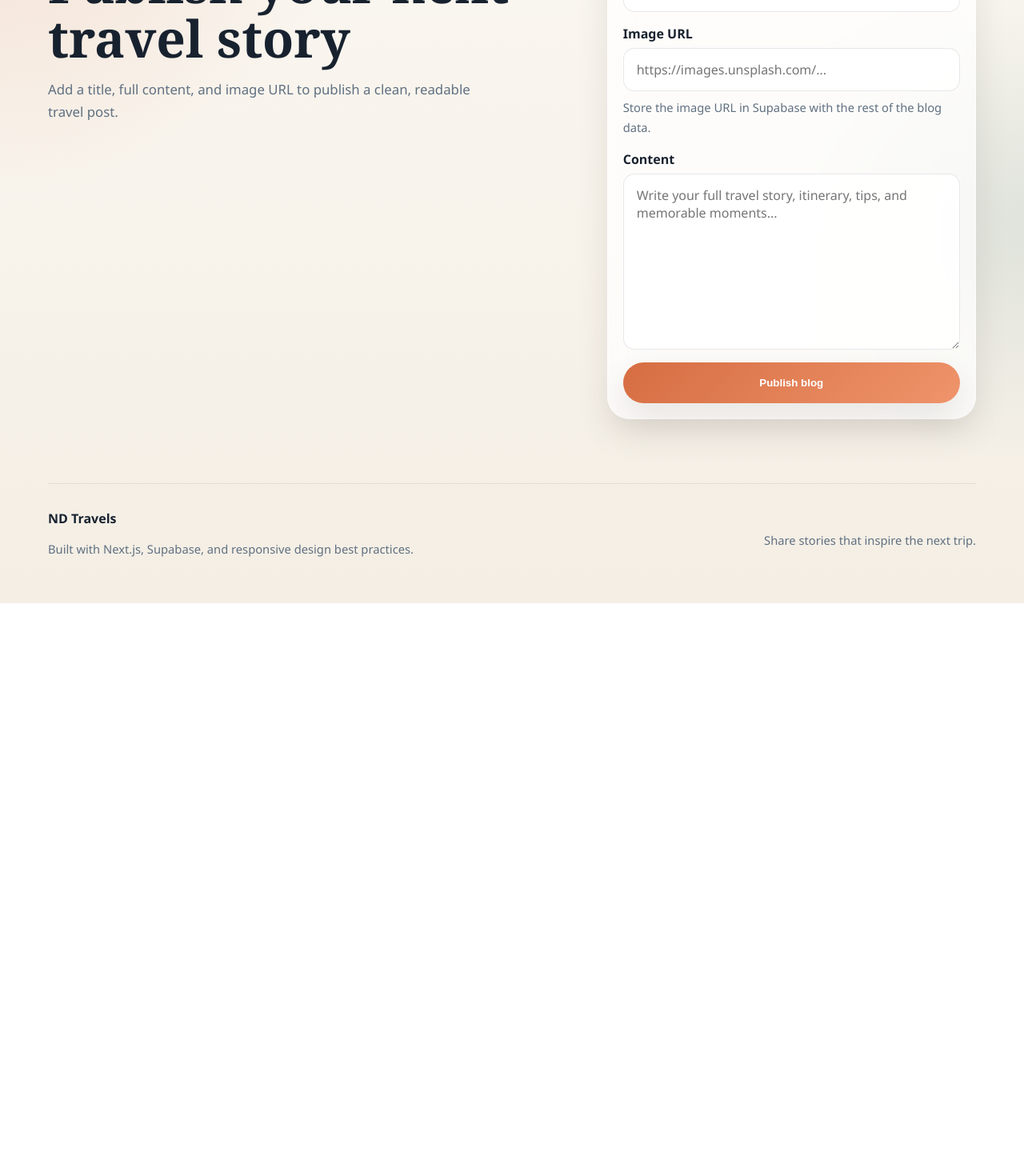
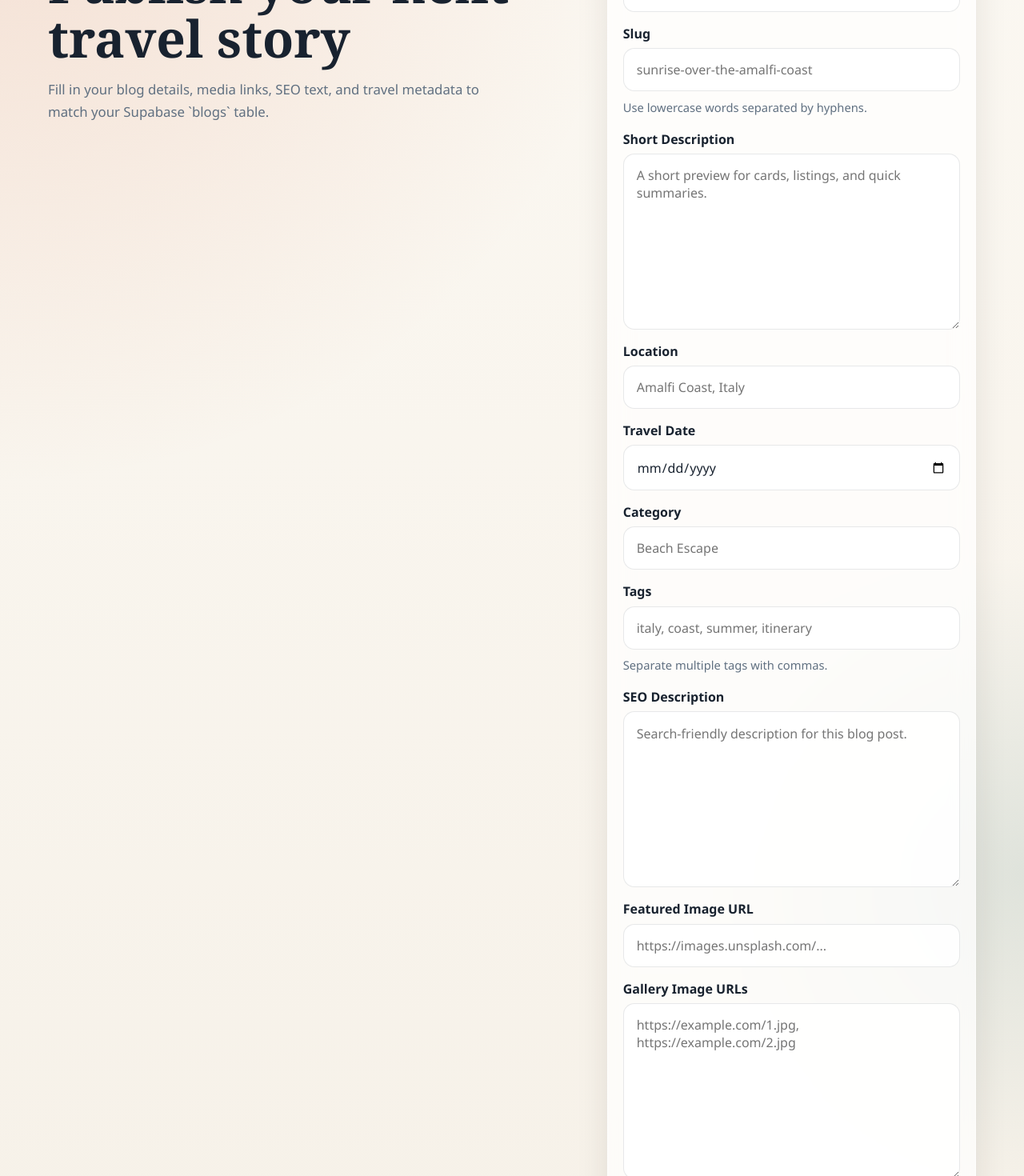
Before and after one commit to navneet2193/ndtravels, a Next.js app: page /create in a window 1280 px wide. Shown: the part 200-1670 px from the top of the page at 80% size. Before the commit the page ends 954 px from the top, so only its background shows below. Built offline with nearby package versions, Linux system fonts and the light colour scheme.

Commit message:
update the blog  create sturcture

```diff
--- a/app/create/actions.ts
+++ b/app/create/actions.ts
@@ -8,8 +8,19 @@ export type CreateBlogState = {
   error: string;
 };
 
-function buildExcerpt(content: string) {
-  return content.replace(/\s+/g, " ").trim().slice(0, 160);
+function slugify(value: string) {
+  return value
+    .toLowerCase()
+    .trim()
+    .replace(/[^a-z0-9]+/g, "-")
+    .replace(/^-+|-+$/g, "");
+}
+
+function parseListField(value: string) {
+  return value
+    .split(",")
+    .map((item) => item.trim())
+    .filter(Boolean);
 }
 
 export async function createBlogAction(
@@ -17,12 +28,26 @@ export async function createBlogAction(
   formData: FormData
 ): Promise<CreateBlogState> {
   const title = String(formData.get("title") || "").trim();
+  const slugInput = String(formData.get("slug") || "").trim();
+  const description = String(formData.get("description") || "").trim();
   const content = String(formData.get("content") || "").trim();
-  const imageUrl = String(formData.get("imageUrl") || "").trim();
+  const location = String(formData.get("location") || "").trim();
+  const travelDate = String(formData.get("date") || "").trim();
+  const category = String(formData.get("category") || "").trim();
+  const tagsInput = String(formData.get("tags") || "").trim();
+  const seoDescription = String(formData.get("seoDescription") || "").trim();
+  const featuredImage = String(formData.get("featuredImage") || "").trim();
+  const imagesInput = String(formData.get("images") || "").trim();
+  const videosInput = String(formData.get("videos") || "").trim();
 
-  if (!title || !content || !imageUrl) {
+  const slug = slugInput || slugify(title);
+  const tags = parseListField(tagsInput);
+  const images = parseListField(imagesInput);
+  const videos = parseListField(videosInput);
+
+  if (!title || !slug || !description || !content || !location || !travelDate || !category) {
     return {
-      error: "Title, content, and image URL are required."
+      error: "Title, slug, description, content, location, travel date, and category are required."
     };
   }
 
@@ -38,9 +63,17 @@ export async function createBlogAction(
 
   const { error } = await supabase.from("blogs").insert({
     title,
+    slug,
+    description,
     content,
-    image_url: imageUrl,
-    excerpt: buildExcerpt(content)
+    location,
+    date: travelDate,
+    category,
+    tags,
+    seo_description: seoDescription,
+    featured_image: featuredImage,
+    images,
+    videos
   });
 
   if (error) {
--- a/app/create/page.tsx
+++ b/app/create/page.tsx
@@ -14,7 +14,8 @@ export default function CreateBlogPage() {
           <p className="eyebrow">Create Blog</p>
           <h1>Publish your next travel story</h1>
           <p className="section-copy">
-            Add a title, full content, and image URL to publish a clean, readable travel post.
+            Fill in your blog details, media links, SEO text, and travel metadata to match your
+            Supabase `blogs` table.
           </p>
         </div>
 
--- a/components/create-blog-form.tsx
+++ b/components/create-blog-form.tsx
@@ -29,15 +29,84 @@ export function CreateBlogForm() {
       </div>
 
       <div className="field">
-        <label htmlFor="imageUrl">Image URL</label>
+        <label htmlFor="slug">Slug</label>
         <input
-          id="imageUrl"
-          name="imageUrl"
+          id="slug"
+          name="slug"
+          placeholder="sunrise-over-the-amalfi-coast"
+          required
+        />
+        <p className="helper-text">Use lowercase words separated by hyphens.</p>
+      </div>
+
+      <div className="field">
+        <label htmlFor="description">Short Description</label>
+        <textarea
+          id="description"
+          name="description"
+          placeholder="A short preview for cards, listings, and quick summaries."
+          required
+        />
+      </div>
+
+      <div className="field">
+        <label htmlFor="location">Location</label>
+        <input id="location" name="location" placeholder="Amalfi Coast, Italy" required />
+      </div>
+
+      <div className="field">
+        <label htmlFor="date">Travel Date</label>
+        <input id="date" name="date" type="date" required />
+      </div>
+
+      <div className="field">
+        <label htmlFor="category">Category</label>
+        <input id="category" name="category" placeholder="Beach Escape" required />
+      </div>
+
+      <div className="field">
+        <label htmlFor="tags">Tags</label>
+        <input id="tags" name="tags" placeholder="italy, coast, summer, itinerary" />
+        <p className="helper-text">Separate multiple tags with commas.</p>
+      </div>
+
+      <div className="field">
+        <label htmlFor="seoDescription">SEO Description</label>
+        <textarea
+          id="seoDescription"
+          name="seoDescription"
+          placeholder="Search-friendly description for this blog post."
+        />
+      </div>
+
+      <div className="field">
+        <label htmlFor="featuredImage">Featured Image URL</label>
+        <input
+          id="featuredImage"
+          name="featuredImage"
           type="url"
           placeholder="https://images.unsplash.com/..."
-          required
         />
-        <p className="helper-text">Store the image URL in Supabase with the rest of the blog data.</p>
+      </div>
+
+      <div className="field">
+        <label htmlFor="images">Gallery Image URLs</label>
+        <textarea
+          id="images"
+          name="images"
+          placeholder="https://example.com/1.jpg, https://example.com/2.jpg"
+        />
+        <p className="helper-text">Separate multiple image URLs with commas.</p>
+      </div>
+
+      <div className="field">
+        <label htmlFor="videos">Video URLs</label>
+        <textarea
+          id="videos"
+          name="videos"
+          placeholder="https://youtube.com/..., https://vimeo.com/..."
+        />
+        <p className="helper-text">Separate multiple video URLs with commas.</p>
       </div>
 
       <div className="field">
```
Also changed, not shown: lib/blogs.ts (+53 -9 lines), lib/types.ts (+11 -0 lines).
